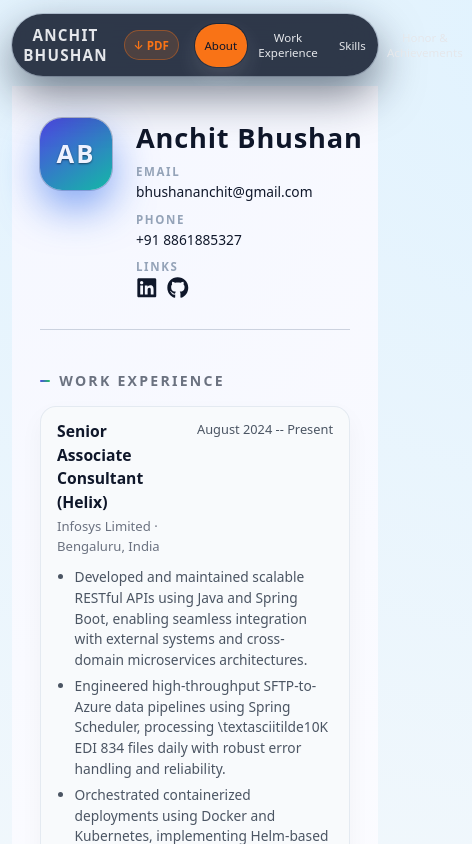
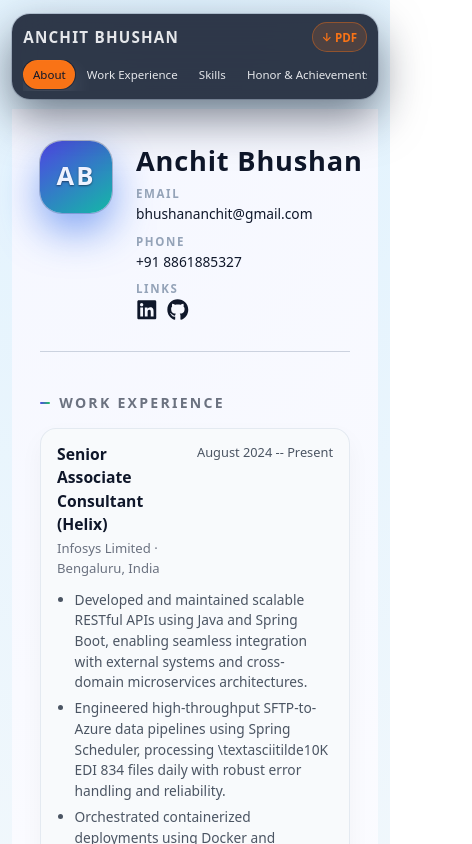
Before and after one commit to Anchit1234-debug/anchit-cv, a React (Vite) app: page / in a window 390 px wide. Shown: the top 844 px of the page, 472 px wide, since content can reach past the window. Built offline with nearby package versions, Linux system fonts and the light colour scheme.

Commit message:
mobile render fix

```diff
--- a/src/App.css
+++ b/src/App.css
@@ -460,8 +460,10 @@
 
   .site-header {
     margin: 0 0 0.35rem;
-    padding-inline: 0.7rem;
-    border-radius: 999px;
+    padding: 0.5rem 0.7rem;
+    border-radius: 18px;
+    flex-wrap: wrap;
+    gap: 0.5rem;
   }
 
   .site-title-sub {
@@ -469,12 +471,24 @@
   }
 
   .site-nav {
+    width: 100%;
     gap: 0.1rem;
+    overflow-x: auto;
+    -webkit-overflow-scrolling: touch;
+    scrollbar-width: none;
+    flex-wrap: nowrap;
+    padding-bottom: 2px;
+  }
+
+  .site-nav::-webkit-scrollbar {
+    display: none;
   }
 
   .nav-pill {
     padding-inline: 0.55rem;
     font-size: 0.72rem;
+    white-space: nowrap;
+    flex-shrink: 0;
   }
 
   .cv-page {
```
